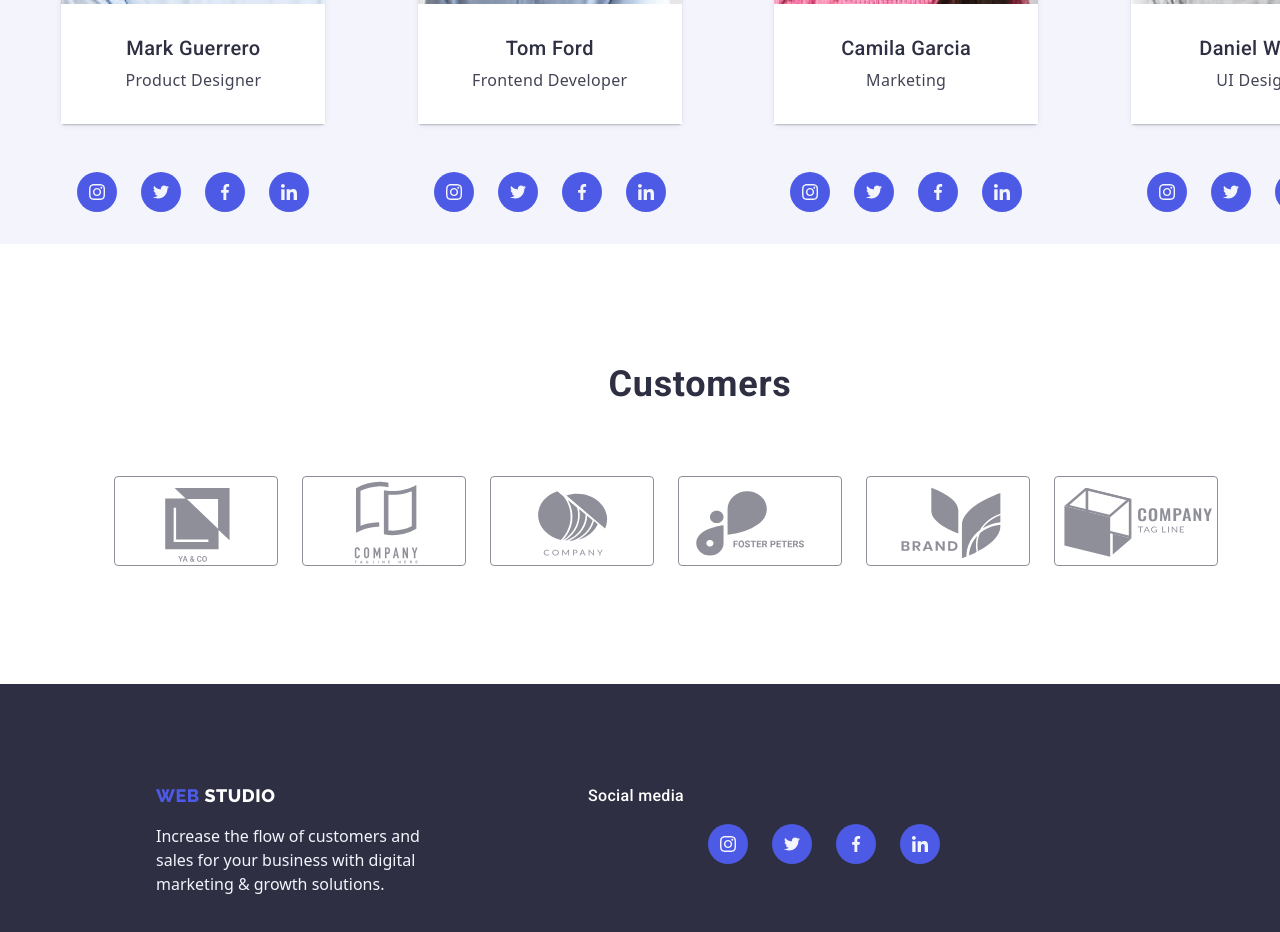
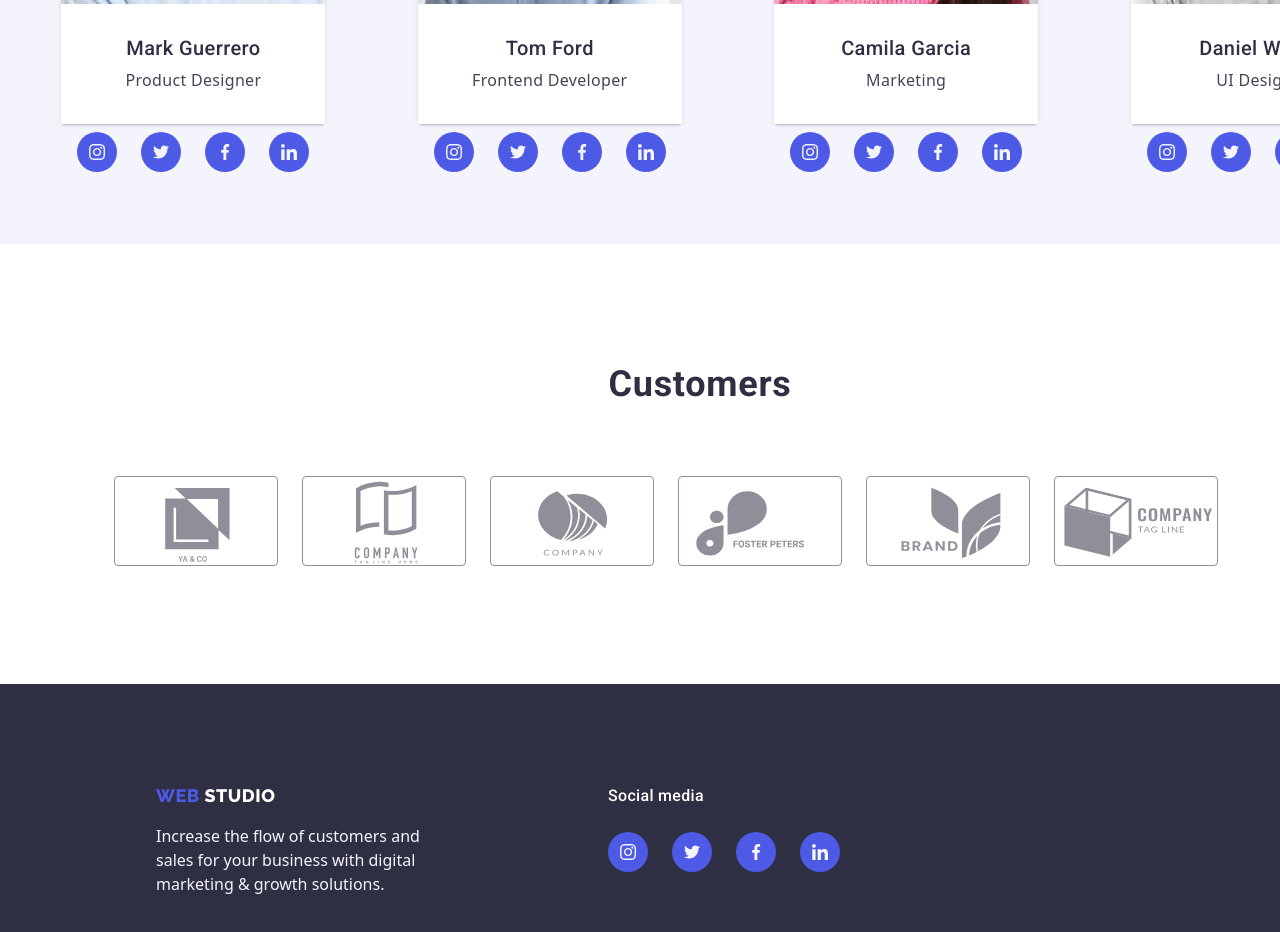
Before and after one commit to Iri20/goit-markup-hw-04, a plain HTML site: page index.html in a window 1280 px wide. Shown: the part 2060-2992 px from the top of the page. Drawn offline with Linux system fonts and the light colour scheme.

Commit message:
last main

```diff
--- a/css/style.css
+++ b/css/style.css
@@ -500,12 +500,14 @@ ul {
 }
 .icons-social {
   display: flex;
+  flex-direction: column;
   gap: 24px;
   margin-top: 100px;
-  margin-right: 500px;
+  margin-right: 600px;
 }
-.icon {
-  margin-top: 40px;
+.icons-svg {
+  display: flex;
+  gap: 24px;
 }
 .icons-social .icon svg{
   width: 16px;
--- a/index.html
+++ b/index.html
@@ -274,6 +274,7 @@
 
             <div class="icons-social">
               <h3>Social media</h3>
+             <div class="icons-svg">
               <a href="https://www.instagram.com/" target="_blank" class="icon" aria-label="instagram-link">
                 <svg><use href="./images/icons.svg#icon-instagram"></use></svg>
                </a>
@@ -288,6 +289,7 @@
                </a>
              </div>
             </div>
+      </div>
   </footer>
 </body>
 </html>
```
Also changed, not shown: portofolio.html (+2 -0 lines). Lines whose indentation alone changed are shown as unchanged.
